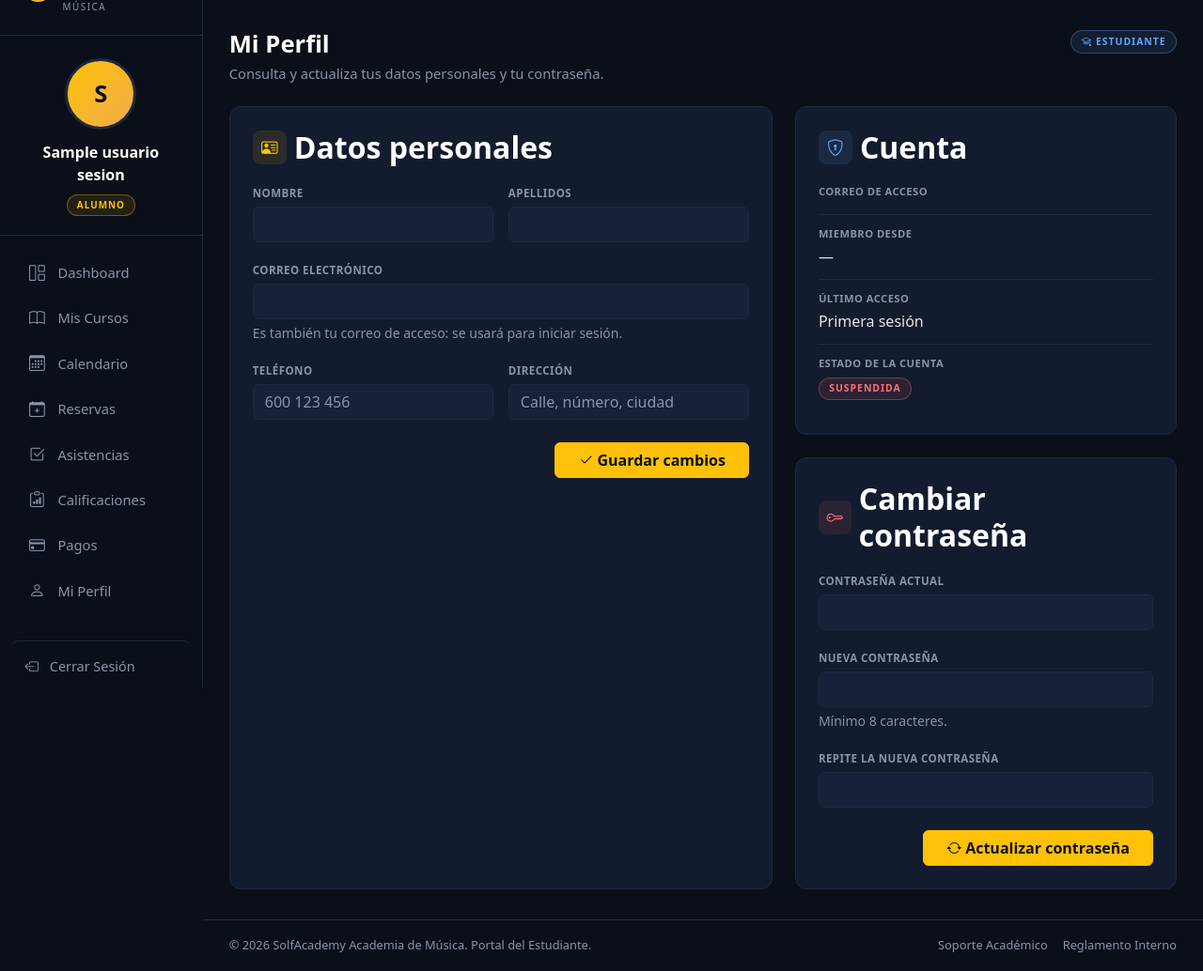
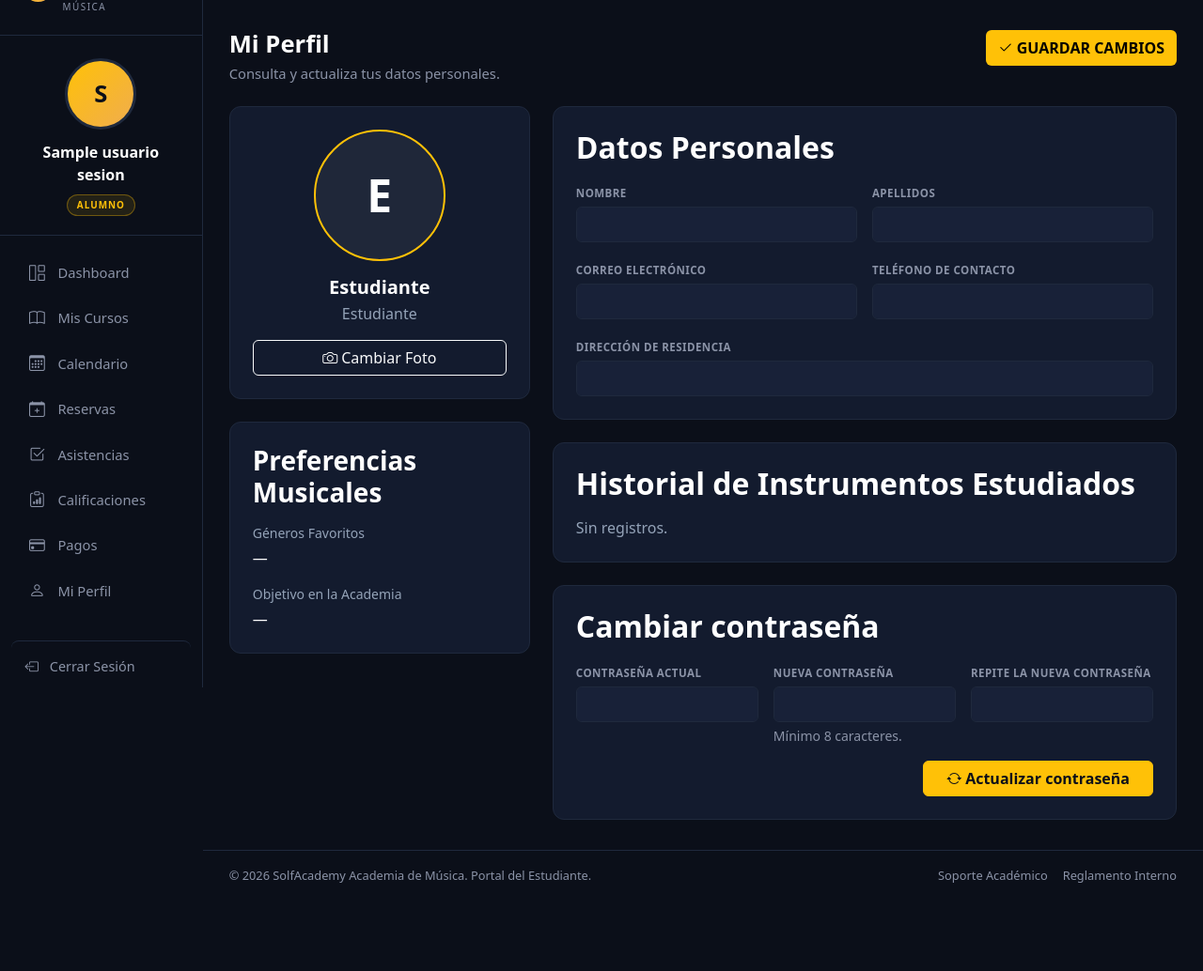
Before and after one commit to Emelydianna/solfacademy, a PHP site: template templates/estudiante/perfil.php in a window 1280 px wide. Shown: the part 68-1102 px from the top of the page at 94% size. After the commit the page ends 1008 px from the top, so only its background shows below. Run offline with PHP 8.4, Linux system fonts and the light colour scheme; the template is opened without the code that fills it: most values are stand-ins (such as "Sample title", 1, 10 or a date in 2020).

Commit message:
feat: perfil con foto/preferencias/historial, fecha pago en pagos, PDF con Instructor

```diff
--- a/src/Controllers/Estudiante/CalificacionesController.php
+++ b/src/Controllers/Estudiante/CalificacionesController.php
@@ -100,7 +100,7 @@ class CalificacionesController
 
             $lineas[] = [14, 'BOLETIN POR CURSO'];
             $lineas[] = [12, 'Curso: ' . $cursoNombre];
-            $lineas[] = [12, 'Tutor/Instructor: ' . $tutor];
+            $lineas[] = [12, 'Instructor: ' . $tutor];
             $lineas[] = [0, ''];
             $lineas[] = [12, 'EVALUACIONES'];
             $lineas[] = [10, str_repeat('-', 70)];
@@ -141,7 +141,7 @@ class CalificacionesController
             $lineas[] = [10, str_repeat('-', 70)];
             foreach (($datos['grupos'] ?? []) as $g) {
                 $prom = (float) ($g['promedio'] ?? 0);
-                $lineas[] = [12, 'Curso: ' . ($g['curso'] ?? '') . ' | Tutor: ' . ($g['instructor'] ?? '')];
+                $lineas[] = [12, 'Curso: ' . ($g['curso'] ?? '') . ' | Instructor: ' . ($g['instructor'] ?? '')];
                 $lineas[] = [11, '  Promedio del curso: ' . ($prom > 0 ? number_format($prom, 2) : '—') . ' / 10 | Evaluaciones: ' . (int) ($g['total_evaluaciones'] ?? 0)];
                 // Detalle de evaluaciones de este curso
                 foreach (($datos['detalle'] ?? []) as $e) {
--- a/templates/estudiante/perfil.php
+++ b/templates/estudiante/perfil.php
@@ -1,38 +1,34 @@
 <!-- Mi Perfil -->
 <?php
 /**
- * Mi Perfil (pantalla 8 del prototipo).
- *
- * $perfil  = EstudiantePortalService::perfil($id)  → fila de estudiante + cuenta
- * $valores = valores a mostrar en los inputs (los últimos escritos o los de BD)
- * $errores = ['campo' => 'mensaje'] → marca el input y muestra el mensaje
- * $flash   = ['tipo' => 'exito'|'error', 'mensaje' => '...'] | null
+ * Mi Perfil
  */
 $perfil  = $perfil ?? [];
 $valores = $valores ?? [];
 $errores = $errores ?? [];
 $flash   = $flash ?? null;
 
-/** Clase de error de un campo (Bootstrap) */
 $err = static fn (string $campo): string => !empty($errores[$campo]) ? ' is-invalid' : '';
 
 $fechaInscripcion = !empty($perfil['fecha_inscripcion'])
     ? date('d/m/Y', strtotime((string) $perfil['fecha_inscripcion']))
     : '—';
 
-$ultimoAcceso = !empty($perfil['ultimo_acceso'])
-    ? date('d/m/Y H:i', strtotime((string) $perfil['ultimo_acceso']))
-    : 'Primera sesión';
+$nombreCompleto = trim(($perfil['nombre'] ?? '') . ' ' . ($perfil['apellido'] ?? ''));
+$nombreCompleto = $nombreCompleto !== '' ? $nombreCompleto : 'Estudiante';
+$fotoUrl = $perfil['foto_url'] ?? '';
+$generos = $perfil['generos_favoritos'] ?? '';
+$objetivo = $perfil['objetivo_academia'] ?? '';
+$historial = $perfil['historial_instrumentos'] ?? [];
 ?>
-
 <div class="d-flex flex-wrap justify-content-between align-items-start gap-3 mb-4">
     <div>
         <h1 class="portal-title mb-1">Mi Perfil</h1>
-        <p class="portal-subtitle mb-0">Consulta y actualiza tus datos personales y tu contraseña.</p>
+        <p class="portal-subtitle mb-0">Consulta y actualiza tus datos personales.</p>
     </div>
-    <span class="portal-pill portal-pill--azul">
-        <i class="bi bi-mortarboard me-1"></i>Estudiante
-    </span>
+    <button form="form-perfil-principal" type="submit" class="btn fw-bold" style="background:#ffc107;color:#000;">
+        <i class="bi bi-check2 me-1"></i>GUARDAR CAMBIOS
+    </button>
 </div>
 
 <?php if (is_array($flash) && ($flash['mensaje'] ?? '') !== ''): ?>
@@ -43,21 +39,55 @@ $ultimoAcceso = !empty($perfil['ultimo_acceso'])
 <?php endif; ?>
 
 <div class="row g-4">
-
-    <!-- ================= Datos personales ================= -->
-    <div class="col-lg-7">
-        <div class="portal-card p-3 p-md-4 h-100">
-            <div class="d-flex align-items-center gap-2 mb-3">
-                <span class="portal-kpi-icon"><i class="bi bi-person-vcard"></i></span>
-                <h2 class="portal-card-title mb-0">Datos personales</h2>
+    <!-- Columna Izquierda -->
+    <div class="col-lg-4">
+        <div class="d-flex flex-column gap-4">
+            <!-- Tarjeta Foto y Rol -->
+            <div class="portal-card p-4 text-center h-100">
+                <div class="mx-auto mb-3" style="width:140px;height:140px;border-radius:50%;border:2px solid #ffc107;overflow:hidden;background:rgba(255,255,255,0.05);display:flex;align-items:center;justify-content:center;">
+                    <?php if ($fotoUrl): ?>
+                        <img src="<?= htmlspecialchars($fotoUrl) ?>" alt="Foto perfil" style="width:100%;height:100%;object-fit:cover;">
+                    <?php else: ?>
+                        <span style="font-size:3rem;font-weight:bold;color:#fff;"><?= htmlspecialchars(mb_strtoupper(mb_substr($nombreCompleto,0,1))) ?></span>
+                    <?php endif; ?>
+                </div>
+                <h2 class="portal-card-title mb-1" style="font-size:1.25rem;"><?= htmlspecialchars($nombreCompleto) ?></h2>
+                <p class="mb-3" style="color:#94a3b8;">Estudiante</p>
+                <button type="button" class="btn btn-outline-light w-100" data-bs-toggle="modal" data-bs-target="#modalProximamente" data-modal-titulo="Cambiar Foto" data-modal-mensaje="La carga de foto de perfil estará disponible muy pronto.">
+                    <i class="bi bi-camera me-1"></i>Cambiar Foto
+                </button>
             </div>
 
-            <form method="post" action="/estudiante/perfil" novalidate>
+            <!-- Preferencias Musicales -->
+            <div class="portal-card p-4">
+                <h3 class="portal-card-title mb-3">Preferencias Musicales</h3>
+                <div class="mb-3">
+                    <div class="small mb-1" style="color:#94a3b8;">Géneros Favoritos</div>
+                    <div style="color:#fff;"><?= $generos !== '' ? htmlspecialchars($generos) : '—' ?></div>
+                </div>
+                <div>
+                    <div class="small mb-1" style="color:#94a3b8;">Objetivo en la Academia</div>
+                    <div style="color:#fff;"><?= $objetivo !== '' ? htmlspecialchars($objetivo) : '—' ?></div>
+                </div>
+            </div>
+        </div>
+    </div>
+
+    <!-- Columna Derecha -->
+    <div class="col-lg-8">
+        <div class="d-flex flex-column gap-4">
+            <!-- Datos Personales -->
+            <div class="portal-card p-3 p-md-4">
+                <div class="d-flex align-items-center gap-2 mb-3">
+                    <h2 class="portal-card-title mb-0">Datos Personales</h2>
+                </div>
+
+                <form id="form-perfil-principal" method="post" action="/estudiante/perfil" novalidate>
                     <div class="row g-3">
                         <div class="col-md-6">
                             <label class="form-label" for="nombre">Nombre</label>
                             <input type="text" class="form-control<?= $err('nombre') ?>" id="nombre" name="nombre"
-                               maxlength="100" required value="<?= htmlspecialchars($valores['nombre'] ?? '') ?>">
+                                   maxlength="100" required value="<?= htmlspecialchars($valores['nombre'] ?? ($perfil['nombre'] ?? '')) ?>">
                             <?php if (!empty($errores['nombre'])): ?>
                                 <div class="invalid-feedback"><?= htmlspecialchars($errores['nombre']) ?></div>
                             <?php endif; ?>
@@ -66,98 +96,73 @@ $ultimoAcceso = !empty($perfil['ultimo_acceso'])
                         <div class="col-md-6">
                             <label class="form-label" for="apellido">Apellidos</label>
                             <input type="text" class="form-control<?= $err('apellido') ?>" id="apellido" name="apellido"
-                               maxlength="100" required value="<?= htmlspecialchars($valores['apellido'] ?? '') ?>">
+                                   maxlength="100" required value="<?= htmlspecialchars($valores['apellido'] ?? ($perfil['apellido'] ?? '')) ?>">
                             <?php if (!empty($errores['apellido'])): ?>
                                 <div class="invalid-feedback"><?= htmlspecialchars($errores['apellido']) ?></div>
                             <?php endif; ?>
                         </div>
 
-                    <div class="col-12">
-                        <label class="form-label" for="email">Correo electrónico</label>
+                        <div class="col-md-6">
+                            <label class="form-label" for="email">Correo Electrónico</label>
                             <input type="email" class="form-control<?= $err('email') ?>" id="email" name="email"
-                               maxlength="150" required value="<?= htmlspecialchars($valores['email'] ?? '') ?>">
+                                   maxlength="150" required value="<?= htmlspecialchars($valores['email'] ?? ($perfil['email'] ?? '')) ?>">
                             <?php if (!empty($errores['email'])): ?>
                                 <div class="invalid-feedback"><?= htmlspecialchars($errores['email']) ?></div>
-                        <?php else: ?>
-                            <div class="form-text" style="color: var(--portal-muted);">
-                                Es también tu correo de acceso: se usará para iniciar sesión.
-                            </div>
                             <?php endif; ?>
                         </div>
 
                         <div class="col-md-6">
-                        <label class="form-label" for="telefono">Teléfono</label>
+                            <label class="form-label" for="telefono">Teléfono de Contacto</label>
                             <input type="tel" class="form-control<?= $err('telefono') ?>" id="telefono" name="telefono"
-                               maxlength="20" placeholder="600 123 456" value="<?= htmlspecialchars($valores['telefono'] ?? '') ?>">
+                                   maxlength="20" value="<?= htmlspecialchars($valores['telefono'] ?? ($perfil['telefono'] ?? '')) ?>">
                             <?php if (!empty($errores['telefono'])): ?>
                                 <div class="invalid-feedback"><?= htmlspecialchars($errores['telefono']) ?></div>
                             <?php endif; ?>
                         </div>
 
-                    <div class="col-md-6">
-                        <label class="form-label" for="direccion">Dirección</label>
+                        <div class="col-12">
+                            <label class="form-label" for="direccion">Dirección de Residencia</label>
                             <input type="text" class="form-control<?= $err('direccion') ?>" id="direccion" name="direccion"
-                               maxlength="255" placeholder="Calle, número, ciudad" value="<?= htmlspecialchars($valores['direccion'] ?? '') ?>">
+                                   maxlength="255" value="<?= htmlspecialchars($valores['direccion'] ?? ($perfil['direccion'] ?? '')) ?>">
                             <?php if (!empty($errores['direccion'])): ?>
                                 <div class="invalid-feedback"><?= htmlspecialchars($errores['direccion']) ?></div>
                             <?php endif; ?>
                         </div>
                     </div>
-
-                <div class="d-flex justify-content-end mt-4">
-                    <button type="submit" class="btn btn-accent fw-semibold px-4">
-                        <i class="bi bi-check2 me-1"></i>Guardar cambios
-                    </button>
-                </div>
                 </form>
             </div>
+
+            <!-- Historial de Instrumentos Estudiados -->
+            <div class="portal-card p-3 p-md-4">
+                <div class="d-flex align-items-center gap-2 mb-3">
+                    <h2 class="portal-card-title mb-0">Historial de Instrumentos Estudiados</h2>
                 </div>
-
-    <!-- ================= Cuenta + contraseña ================= -->
-    <div class="col-lg-5">
-
-        <!-- Cuenta (solo lectura) -->
-        <div class="portal-card p-3 p-md-4 mb-4">
-            <div class="d-flex align-items-center gap-2 mb-2">
-                <span class="portal-kpi-icon portal-kpi-icon--azul"><i class="bi bi-shield-lock"></i></span>
-                <h2 class="portal-card-title mb-0">Cuenta</h2>
+                <?php if (count($historial) === 0): ?>
+                    <p class="mb-0" style="color:#94a3b8;">Sin registros.</p>
+                <?php else: ?>
+                    <div class="row row-cols-1 row-cols-md-3 g-3">
+                        <?php foreach ($historial as $h): ?>
+                            <div class="col">
+                                <div class="p-3 h-100" style="border:1px solid var(--portal-border);border-radius:10px;background:rgba(255,255,255,0.02);">
+                                    <div class="fw-bold mb-1" style="color:#ffc107;"><?= htmlspecialchars($h['instrumento']) ?></div>
+                                    <div class="small" style="color:#94a3b8;">Periodo: <?= htmlspecialchars($h['periodo']) ?></div>
+                                    <div class="small" style="color:#94a3b8;">Nivel: <?= htmlspecialchars($h['nivel']) ?></div>
                                 </div>
-
-            <dl class="mb-0">
-                <div class="portal-dato">
-                    <dt>Correo de acceso</dt>
-                    <dd><?= htmlspecialchars((string) ($perfil['email_usuario'] ?? '')) ?></dd>
                             </div>
-                <div class="portal-dato">
-                    <dt>Miembro desde</dt>
-                    <dd><?= $fechaInscripcion ?></dd>
+                        <?php endforeach; ?>
                     </div>
-                <div class="portal-dato">
-                    <dt>Último acceso</dt>
-                    <dd><?= $ultimoAcceso ?></dd>
-                </div>
-                <div class="portal-dato">
-                    <dt>Estado de la cuenta</dt>
-                    <dd>
-                        <?php if (!empty($perfil['activo'])): ?>
-                            <span class="portal-pill portal-pill--verde">Activa</span>
-                        <?php else: ?>
-                            <span class="portal-pill portal-pill--rojo">Suspendida</span>
                 <?php endif; ?>
-                    </dd>
-                </div>
-            </dl>
             </div>
 
             <!-- Cambiar contraseña -->
             <div class="portal-card p-3 p-md-4">
                 <div class="d-flex align-items-center gap-2 mb-3">
-                <span class="portal-kpi-icon portal-kpi-icon--rosa"><i class="bi bi-key"></i></span>
                     <h2 class="portal-card-title mb-0">Cambiar contraseña</h2>
                 </div>
 
                 <form method="post" action="/estudiante/perfil/password" novalidate>
-                <div class="mb-3">
+                    <div class="row g-3">
+                        <div class="col-md-4">
                             <label class="form-label" for="password_actual">Contraseña actual</label>
                             <input type="password" class="form-control<?= $err('password_actual') ?>"
                                    id="password_actual" name="password_actual" autocomplete="current-password" required>
@@ -165,21 +170,17 @@ $ultimoAcceso = !empty($perfil['ultimo_acceso'])
                                 <div class="invalid-feedback"><?= htmlspecialchars($errores['password_actual']) ?></div>
                             <?php endif; ?>
                         </div>
-
-                <div class="mb-3">
+                        <div class="col-md-4">
                             <label class="form-label" for="password_nueva">Nueva contraseña</label>
                             <input type="password" class="form-control<?= $err('password_nueva') ?>"
                                    id="password_nueva" name="password_nueva" minlength="8" autocomplete="new-password" required>
                             <?php if (!empty($errores['password_nueva'])): ?>
                                 <div class="invalid-feedback"><?= htmlspecialchars($errores['password_nueva']) ?></div>
                             <?php else: ?>
-                        <div class="form-text" style="color: var(--portal-muted);">
-                            Mínimo 8 caracteres.
-                        </div>
+                                <div class="form-text" style="color: var(--portal-muted);">Mínimo 8 caracteres.</div>
                             <?php endif; ?>
                         </div>
-
-                <div class="mb-4">
+                        <div class="col-md-4">
                             <label class="form-label" for="password_confirmar">Repite la nueva contraseña</label>
                             <input type="password" class="form-control<?= $err('password_confirmar') ?>"
                                    id="password_confirmar" name="password_confirmar" autocomplete="new-password" required>
@@ -187,8 +188,8 @@ $ultimoAcceso = !empty($perfil['ultimo_acceso'])
                                 <div class="invalid-feedback"><?= htmlspecialchars($errores['password_confirmar']) ?></div>
                             <?php endif; ?>
                         </div>
-
-                <div class="d-flex justify-content-end">
+                    </div>
+                    <div class="d-flex justify-content-end mt-3">
                         <button type="submit" class="btn btn-accent fw-semibold px-4">
                             <i class="bi bi-arrow-repeat me-1"></i>Actualizar contraseña
                         </button>
@@ -197,3 +198,34 @@ $ultimoAcceso = !empty($perfil['ultimo_acceso'])
             </div>
         </div>
     </div>
+</div>
+
+<!-- Modal reutilizable -->
+<div class="modal fade" id="modalProximamente" tabindex="-1" aria-hidden="true">
+    <div class="modal-dialog modal-dialog-centered">
+        <div class="modal-content portal-modal">
+            <div class="modal-body text-center p-4">
+                <span class="portal-modal-icon"><i class="bi bi-stars"></i></span>
+                <h2 class="portal-card-title h5 mb-1" data-modal-titulo-texto>Próximamente</h2>
+                <p class="small mb-4" style="color: var(--portal-muted);" data-modal-mensaje-texto>Esta función estará disponible muy pronto.</p>
+                <button type="button" class="btn btn-accent fw-semibold px-4" data-bs-dismiss="modal">Entendido</button>
+            </div>
+        </div>
+    </div>
+</div>
+<script>
+document.addEventListener('DOMContentLoaded', function () {
+    var modal = document.getElementById('modalProximamente');
+    if (!modal) return;
+    modal.addEventListener('show.bs.modal', function (event) {
+        var boton = event.relatedTarget;
+        if (!boton) return;
+        var titulo = boton.getAttribute('data-modal-titulo');
+        var mensaje = boton.getAttribute('data-modal-mensaje');
+        var elTitulo = modal.querySelector('[data-modal-titulo-texto]');
+        var elMensaje = modal.querySelector('[data-modal-mensaje-texto]');
+        if (titulo) elTitulo.textContent = titulo;
+        if (mensaje) elMensaje.textContent = mensaje;
+    });
+});
+</script>
```
Also changed, not shown: src/Application/Estudiante/EstudiantePortalService.php (+9 -2 lines), templates/estudiante/pagos.php (+19 -4 lines). Lines whose indentation alone changed are shown as unchanged.
